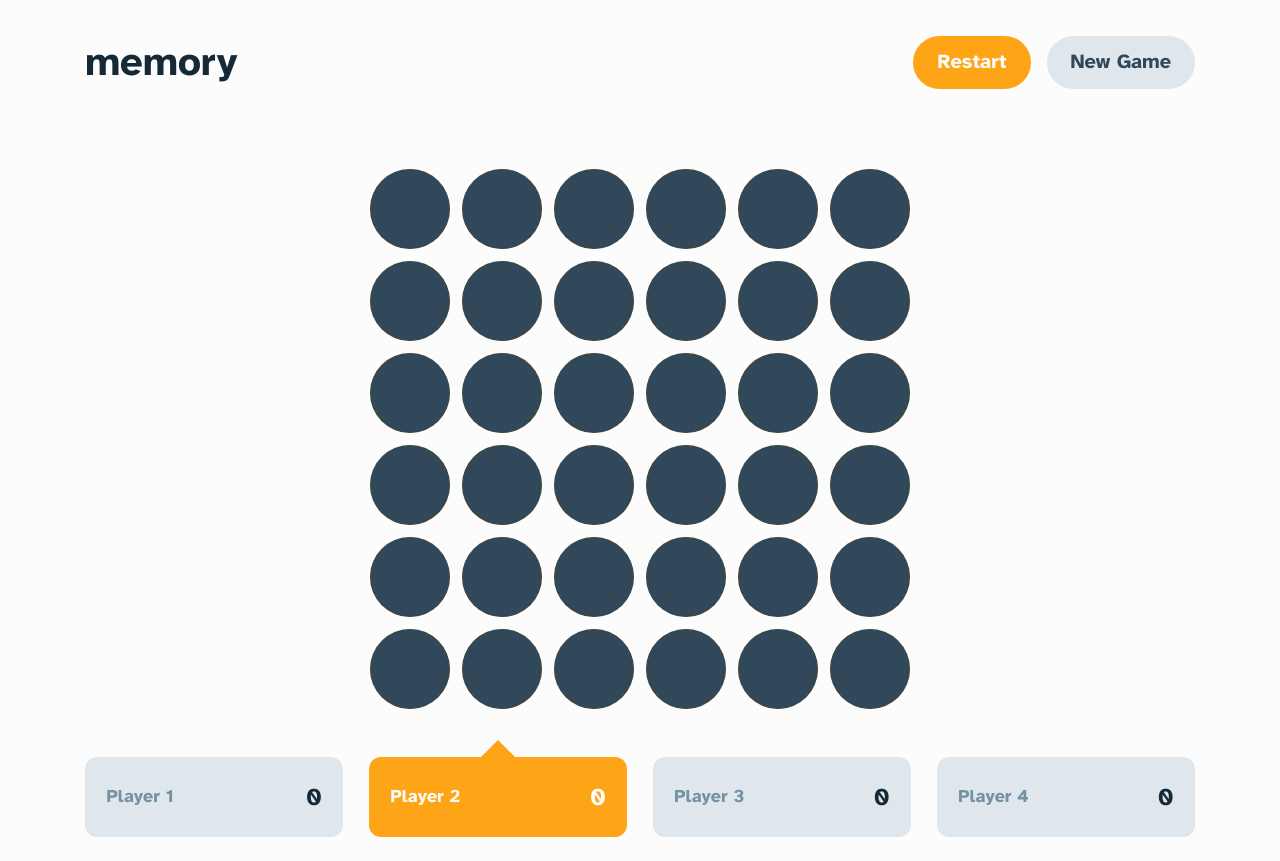
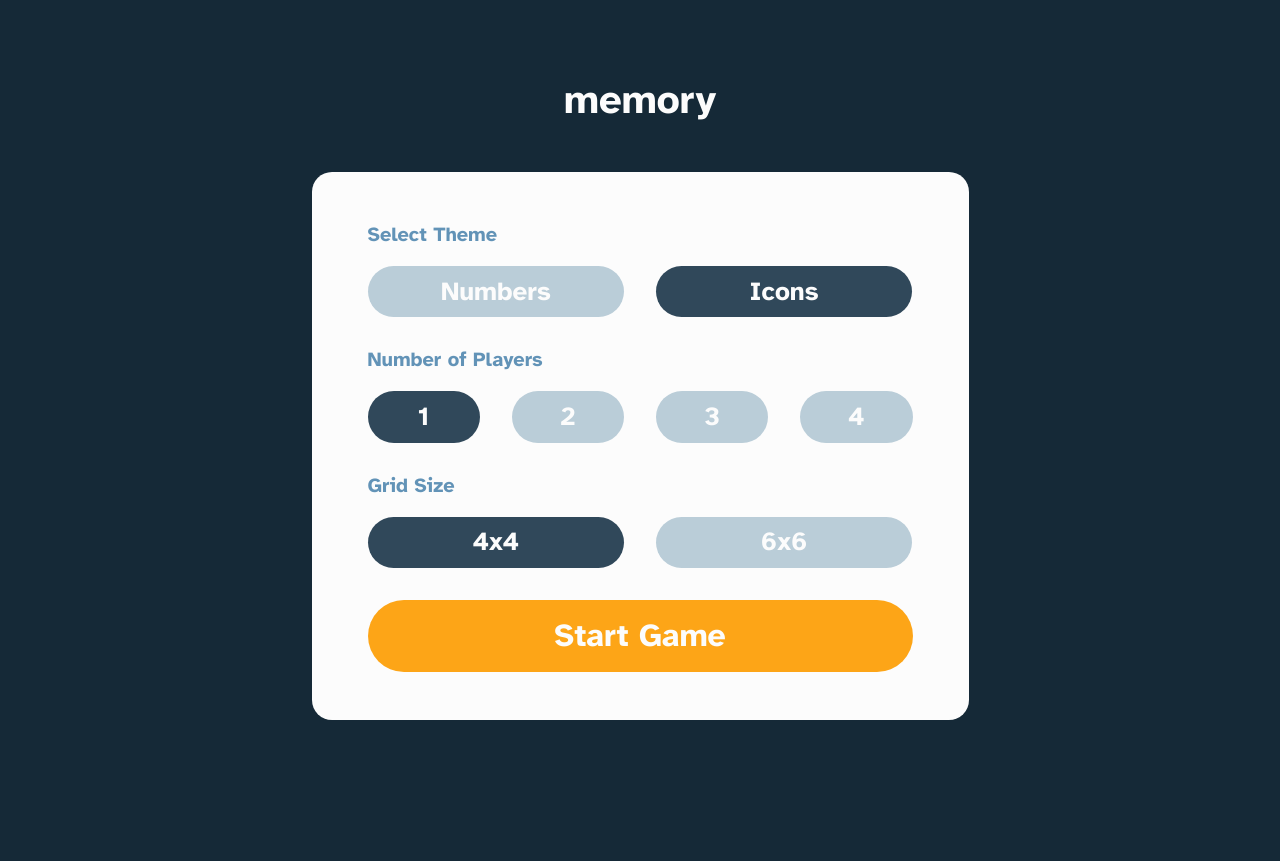
Before and after one commit to jubelo1234/memory-game, a React (Vite) app: page / in a window 1280 px wide. After the commit the page ends 800 px from the top, so only its background shows below. Built offline with nearby package versions, Linux system fonts and the light colour scheme.

Commit message:
functionality started

```diff
--- a/package.json
+++ b/package.json
@@ -13,11 +13,14 @@
     "@radix-ui/react-alert-dialog": "^1.0.5",
     "@radix-ui/react-dialog": "^1.0.5",
     "@radix-ui/react-slot": "^1.0.2",
+    "@reduxjs/toolkit": "^2.2.5",
     "class-variance-authority": "^0.7.0",
     "clsx": "^2.1.1",
+    "framer-motion": "^11.2.9",
     "lucide-react": "^0.378.0",
     "react": "^18.2.0",
     "react-dom": "^18.2.0",
+    "react-redux": "^9.1.2",
     "tailwind-merge": "^2.3.0",
     "tailwindcss-animate": "^1.0.7"
   },
--- a/src/App.tsx
+++ b/src/App.tsx
@@ -1,14 +1,18 @@
-import './App.css'
-import GamePage from './pages/GamePage'
-import Home from './pages/Home'
+import { useSelector } from "react-redux";
+import "./App.css";
+import GamePage from "./pages/GamePage";
+import Home from "./pages/Home";
+import { RootState } from "./state/store";
+import { AnimatePresence } from "framer-motion";
 
 function App() {
+  const gamePage = useSelector((state: RootState) => state.setup.start);
 
   return (
-    <>
-    <GamePage/>
-    </>
-  )
+    <AnimatePresence mode="wait">
+      {!gamePage ? <Home /> : <GamePage />}
+    </AnimatePresence>
+  );
 }
 
-export default App
+export default App;
--- a/src/components/MultiScoreCard.tsx
+++ b/src/components/MultiScoreCard.tsx
@@ -1,7 +1,12 @@
+import { useSelector } from "react-redux";
 import ScoreCard from "./ScoreCard";
+import { RootState } from "@/state/store";
 
 export default function MultiScoreCard() {
-  const no_of_players: number = 4;
+  const playersNo = useSelector(
+    (state: RootState) => state.setup.number_of_players
+  );
+  const no_of_players: number = playersNo;
 
   return (
     <div
--- a/src/index.css
+++ b/src/index.css
@@ -74,3 +74,14 @@
     @apply bg-background text-foreground;
   }
 } */
+
+body {
+  -ms-overflow-style: none; /* For Internet Explorer and Edge */
+  overflow: -moz-scrollbars-none; /* For Firefox */
+  /* overflow: hidden; */
+  background-color: hsl(206, 45%, 15%);
+}
+
+body::-webkit-scrollbar {
+  display: none;
+}
--- a/src/main.tsx
+++ b/src/main.tsx
@@ -1,10 +1,14 @@
-import React from 'react'
-import ReactDOM from 'react-dom/client'
-import App from './App.tsx'
-import './index.css'
+import React from "react";
+import ReactDOM from "react-dom/client";
+import App from "./App.tsx";
+import "./index.css";
+import { Provider } from "react-redux";
+import { store } from "./state/store.ts";
 
-ReactDOM.createRoot(document.getElementById('root')!).render(
+ReactDOM.createRoot(document.getElementById("root")!).render(
   <React.StrictMode>
-    <App />
-  </React.StrictMode>,
-)
+    <Provider store={store}>
+      <App />
+    </Provider>
+  </React.StrictMode>
+);
--- a/src/pages/GamePage.tsx
+++ b/src/pages/GamePage.tsx
@@ -25,10 +25,19 @@ import MultiScoreCard from "../components/MultiScoreCard";
 import { Dialog, DialogContent, DialogTrigger } from "@/components/ui/dialog";
 import SingleWinModal from "@/components/SingleWinModal";
 import MultiWinModal from "@/components/MultiWinModal";
+import { useSelector } from "react-redux";
+import { RootState } from "@/state/store";
+import { motion, Variants } from "framer-motion";
 
 export default function GamePage() {
-  const fourByFour: boolean = false;
-  const Icons: boolean = true;
+  const {
+    grid_size,
+    number_of_players: players,
+    theme,
+  } = useSelector((state: RootState) => state.setup);
+
+  const fourByFour: boolean = grid_size === 4 ? true : false;
+  const Icons: boolean = theme === "icons" ? true : false;
 
   let numberCount: number;
 
@@ -137,11 +146,41 @@ export default function GamePage() {
     setIconsArray(iconsToShow);
   }, [fourByFour]);
 
+  const variants: Variants = {
+    initial: {
+      opacity: 0,
+      y: "35%",
+    },
+    animate: {
+      opacity: 1,
+      y: 0,
+      transition: {
+        ease: "easeInOut",
+        duration: 1,
+      },
+    },
+    exit: {
+      opacity: 0,
+      y: -100,
+      transition: {
+        ease: "easeOut",
+        duration: 0.5,
+      },
+    },
+  };
+
   return (
     <div className="w-full px-[5vw] bg-white">
       {/* <SingleWinModal open={openModal} setModal={setOpenModal} /> */}
       <MultiWinModal open={openModal} setModal={setOpenModal} />
-      <div className="max-w-[420px]  min-h-screen flex flex-col justify-between items-center  sm:max-w-[524px] tablet:max-w-[689px] laptop:max-w-[1110px] py-6 sm:py-9 xl:pt-9 xl:pb-6 mx-auto">
+      <motion.div
+        key="home"
+        variants={variants}
+        initial="initial"
+        animate="animate"
+
+        className="max-w-[420px]  min-h-screen flex flex-col justify-between items-center  sm:max-w-[524px] tablet:max-w-[689px] laptop:max-w-[1110px] py-6 sm:py-9 xl:pt-9 xl:pb-6 mx-auto"
+      >
         <div className="flex w-full justify-between items-center">
           <h1 className="text-2xl font-bold text-neutral-800 sm:text-[2.5rem]">
             memory
@@ -211,16 +250,20 @@ export default function GamePage() {
                 )}
           </div>
         </div>
-        {/* <div className="w-full mt-6 min-[1000px]:mt-[3rem]  max-w-[327px] sm:max-w-[460px] tablet:max-w-[540px]">
-          <TimerCont/>
-        </div> */}
+
+        {players > 1 ? (
           <div
             style={{ width: `${divWidth}px` }}
             className="sm:!w-full mt-6 min-[1000px]:mt-[3rem]"
           >
             <MultiScoreCard />
           </div>
+        ) : (
+          <div className="w-full mt-6 min-[1000px]:mt-[3rem]  max-w-[327px] sm:max-w-[460px] tablet:max-w-[540px]">
+            <TimerCont />
           </div>
+        )}
+      </motion.div>
     </div>
   );
 }
--- a/src/pages/Home.tsx
+++ b/src/pages/Home.tsx
@@ -1,15 +1,84 @@
+import {
+  setNoOfPlayers,
+  startGame,
+  toggleGridSize,
+  toggleTheme,
+} from "@/state/setup/setupSlice";
+import { RootState } from "@/state/store";
+import { useDispatch, useSelector } from "react-redux";
+import { motion, Variants } from "framer-motion";
+
 export default function Home() {
+  const {
+    grid_size,
+    number_of_players: players,
+    theme,
+  } = useSelector((state: RootState) => state.setup);
+  const dispatch = useDispatch();
+
+  function handleTheme() {
+    dispatch(toggleTheme());
+  }
+  function handleGridSize() {
+    dispatch(toggleGridSize());
+  }
+  function handlePlayers(number: number) {
+    dispatch(setNoOfPlayers(number));
+  }
+  function handleStartGame() {
+    dispatch(startGame());
+  }
+
+  const variants: Variants = {
+    initial: {
+      opacity: 0,
+      y: "50%",
+    },
+    animate: {
+      opacity: 1,
+      y: 0,
+      transition: {
+        ease: "easeInOut",
+        duration: 1.2,
+      },
+    },
+
+  };
   return (
-    <div className="min-h-screen flex justify-center items-center flex-col w-full py-6 bg-neutral-800">
-      <h2 className="font-bold text-[2rem] text-white sm:text-[2.5rem] text-center leading-none">memory</h2>
+    <div className="min-h-screen flex justify-center items-center  w-full  bg-neutral-800">
+      <motion.div
+        key="game"
+        variants={variants}
+        initial="initial"
+        animate="animate"
+
+        className="w-full  flex justify-center items-center flex-col"
+      >
+        <h2 className="font-bold text-[2rem] text-white sm:text-[2.5rem] text-center leading-none">
+          memory
+        </h2>
         <div className="mt-[3.25rem]  flex flex-col justify-start items-start gap-5 sm:gap-[33px] tablet:gap-7 sm:rounded-[1.25rem] w-[85%] px-6 pt-[1.3rem] max-w-[327px] sm:max-w-[492px] tablet:max-w-[657px] rounded-xl pb-6 sm:py-12 sm:px-14 bg-white">
           <div className="w-full">
             <h2 className="pb-[0.6rem] sm:text-[1.25rem] sm:pb-4  text-neutral-400 font-bold">
               Select Theme
             </h2>
             <div className="flex justify-center items-center gap-[0.65rem] tablet:gap-8 *:text-white *:font-bold *:transition-all *:duration-300 *:ease-in-out *:text-[1rem] *:text-center *:leading-6 *:py-2 *:sm:text-[1.625rem] *:sm:py-[0.85rem] *:rounded-full">
-            <button className={` w-[49%] tablet:w-[47%] bg-neutral-300`}>Numbers</button>
-            <button className={` w-[49%] tablet:w-[47%] bg-neutral-700`}>Icons</button>
+              <button
+                onClick={handleTheme}
+                className={` w-[49%] tablet:w-[47%] ${
+                  theme === "numbers" ? "bg-neutral-700" : "bg-neutral-300"
+                }`}
+              >
+                Numbers
+              </button>
+              <button
+                onClick={handleTheme}
+                className={` w-[49%] tablet:w-[47%]  ${
+                  theme === "icons" ? "bg-neutral-700" : "bg-neutral-300"
+                }`}
+              >
+                Icons
+              </button>
             </div>
           </div>
 
@@ -18,23 +87,71 @@ export default function Home() {
               Number of Players
             </h2>
             <div className="flex justify-center items-center gap-[0.65rem] tablet:gap-8 *:text-white *:font-bold *:transition-all *:duration-300 *:ease-in-out *:text-[1rem] *:text-center *:leading-6 *:py-2 *:sm:text-[1.625rem] *:sm:py-[0.85rem] *:rounded-full">
-            <button className={` w-[24%] tablet:w-[22%] bg-neutral-700`}>1</button>
-            <button className={` w-[24%] tablet:w-[22%] bg-neutral-300`}>2</button>
-            <button className={` w-[24%] tablet:w-[22%] bg-neutral-300`}>3</button>
-            <button className={` w-[24%] tablet:w-[22%] bg-neutral-300`}>4</button>
+              <button
+                onClick={() => handlePlayers(1)}
+                className={` w-[24%] tablet:w-[22%] ${
+                  players === 1 ? "bg-neutral-700" : "bg-neutral-300"
+                }`}
+              >
+                1
+              </button>
+              <button
+                onClick={() => handlePlayers(2)}
+                className={` w-[24%] tablet:w-[22%] ${
+                  players === 2 ? "bg-neutral-700" : "bg-neutral-300"
+                }`}
+              >
+                2
+              </button>
+              <button
+                onClick={() => handlePlayers(3)}
+                className={` w-[24%] tablet:w-[22%] ${
+                  players === 3 ? "bg-neutral-700" : "bg-neutral-300"
+                }`}
+              >
+                3
+              </button>
+              <button
+                onClick={() => handlePlayers(4)}
+                className={` w-[24%] tablet:w-[22%] ${
+                  players === 4 ? "bg-neutral-700" : "bg-neutral-300"
+                }`}
+              >
+                4
+              </button>
             </div>
           </div>
           <div className="w-full">
-          <h2 className="pb-[0.6rem] sm:text-[1.25rem] sm:pb-4  text-neutral-400 font-bold">Grid Size</h2>
+            <h2 className="pb-[0.6rem] sm:text-[1.25rem] sm:pb-4  text-neutral-400 font-bold">
+              Grid Size
+            </h2>
             <div className="flex justify-center items-center gap-[0.65rem] tablet:gap-8 *:text-white *:font-bold *:transition-all *:duration-300 *:ease-in-out *:text-[1rem] *:text-center *:leading-6 *:py-2 *:sm:text-[1.625rem] *:sm:py-[0.85rem] *:rounded-full">
-            <button className={` w-[49%] tablet:w-[47%] bg-neutral-700`}>4x4</button>
-            <button className={` w-[49%] tablet:w-[47%] bg-neutral-300`}>6x6</button>
+              <button
+                onClick={handleGridSize}
+                className={` w-[49%] tablet:w-[47%] ${
+                  grid_size === 4 ? "bg-neutral-700" : "bg-neutral-300"
+                }`}
+              >
+                4x4
+              </button>
+              <button
+                onClick={handleGridSize}
+                className={` w-[49%] tablet:w-[47%] ${
+                  grid_size === 6 ? "bg-neutral-700" : "bg-neutral-300"
+                }`}
+              >
+                6x6
+              </button>
             </div>
           </div>
-        <button className="rounded-full font-bold transition-colors focus:outline-none focus-visible:ring-2 focus-visible:ring-offset-2 bg-primaryy-400 hover:bg-primaryy-300 focus-visible:ring-primaryy-400 leading-none text-white py-3 px-6 text-[1.125rem] sm:py-5 sm:text-[2rem] mt-[12px] tablet:mt-1 w-full">
+          <button
+            onClick={handleStartGame}
+            className="rounded-full font-bold transition-colors focus:outline-none focus-visible:ring-2 focus-visible:ring-offset-2 bg-primaryy-400 hover:bg-primaryy-300 focus-visible:ring-primaryy-400 leading-none text-white py-3 px-6 text-[1.125rem] sm:py-5 sm:text-[2rem] mt-[12px] tablet:mt-1 w-full"
+          >
             Start Game
           </button>
         </div>
+      </motion.div>
     </div>
   );
 }
--- /dev/null
+++ b/src/state/setup/setupSlice.ts
@@ -0,0 +1,38 @@
+import { PayloadAction, createSlice } from "@reduxjs/toolkit";
+
+type Setupstate = {
+  theme: string;
+  number_of_players: number;
+  grid_size: number;
+  start: boolean;
+};
+
+const initialState: Setupstate = {
+  theme: "icons",
+  number_of_players: 1,
+  grid_size: 4,
+  start: false,
+};
+
+const setupSlice = createSlice({
+  name: "setup",
+  initialState,
+  reducers: {
+    toggleTheme: (state) => {
+      state.theme = state.theme === "icons" ? "numbers" : "icons";
+    },
+    toggleGridSize: (state) => {
+      state.grid_size = state.grid_size === 4 ? 6 : 4;
+    },
+    setNoOfPlayers: (state, action: PayloadAction<number>) => {
+      state.number_of_players = action.payload;
+    },
+    startGame: (state) => {
+      state.start = !state.start;
+    },
+  },
+});
+
+export const { toggleTheme, toggleGridSize, setNoOfPlayers, startGame } =
+  setupSlice.actions;
+export default setupSlice.reducer;
--- /dev/null
+++ b/src/state/store.ts
@@ -0,0 +1,11 @@
+import { configureStore } from "@reduxjs/toolkit";
+import setupSlice from "./setup/setupSlice";
+
+export const store = configureStore({
+  reducer: {
+    setup: setupSlice,
+  },
+});
+
+export type RootState = ReturnType<typeof store.getState>;
+export type AppDispatch = typeof store.dispatch;
```
Also changed, not shown: 1 other file (tests, documents, lock files or other folders). Lines whose indentation alone changed are shown as unchanged.
